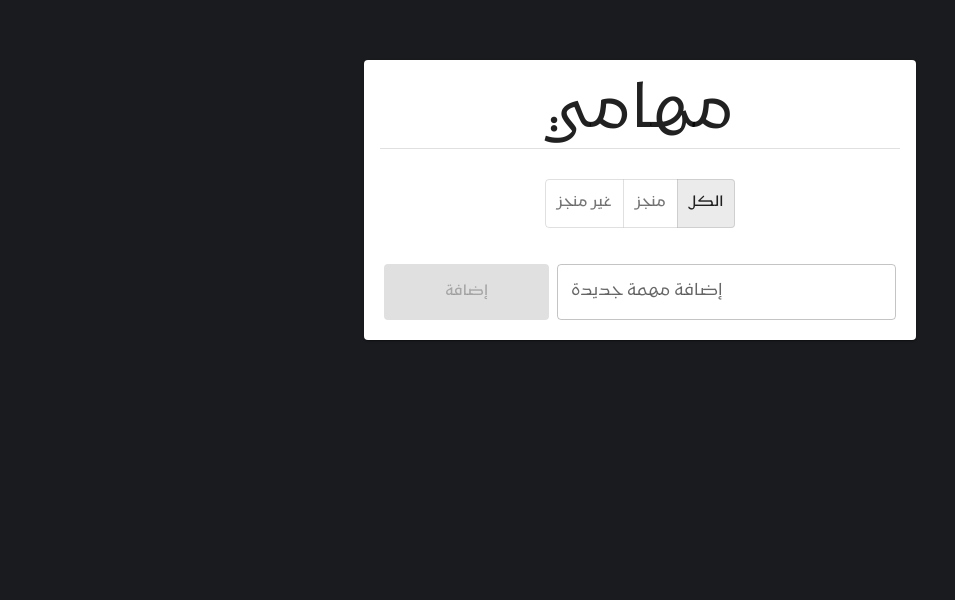
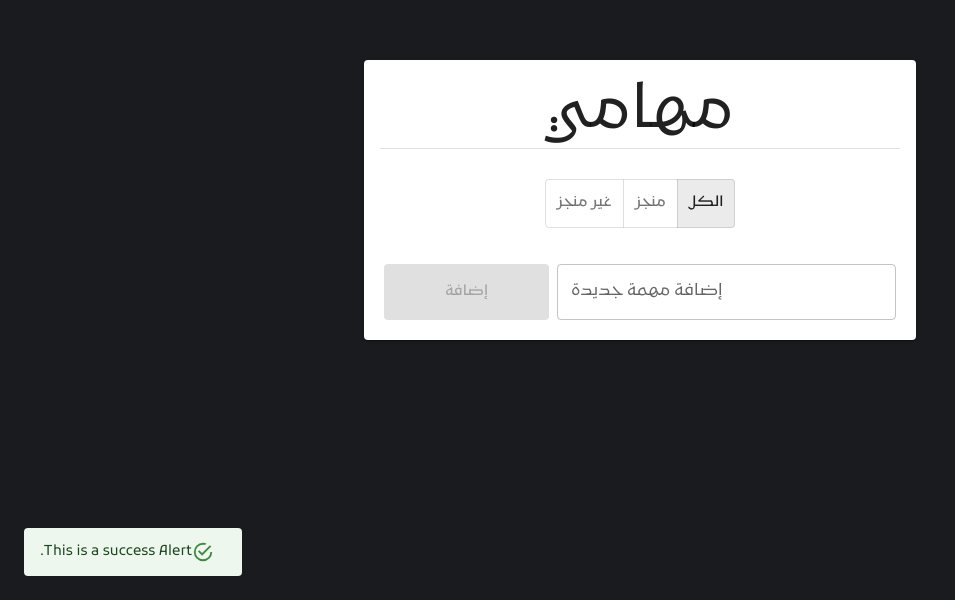
Before and after one commit to khalid-faraj/To-Do-List-React, a React (Create React App) app: page / in a window 1280 px wide. Shown: the part 200-800 px from the top of the page, without its empty margins (0-955 px from the left). Built offline with nearby package versions, Linux system fonts and the light colour scheme.

Commit message:
Adding Toast as Providers

```diff
--- a/src/App.js
+++ b/src/App.js
@@ -7,6 +7,7 @@ import { ToDosContext } from './Contexts/ToDosContext';
 import { v4 as Guid } from 'uuid';
 import { useState } from 'react';
 import ToDo from './Components/ToDo';
+import MySnackBar from './Components/MySnackBar';
 
 const theme = createTheme({
   typography: {
@@ -31,6 +32,15 @@ const stateToDos = [
 
 function App() {
   const [todos, setTodos] = useState(stateToDos);
+  const [open, setOpen] = useState(true);
+
+  function showAndHideToaster() {
+    setOpen(true);
+    setTimeout(() => {
+      setOpen(false);
+    }, 2000);
+  }
+
   return (
     <ThemeProvider theme={theme}>
       <div
@@ -44,6 +54,7 @@ function App() {
           direction: 'rtl',
         }}
       >
+        <MySnackBar open={open} />
         <ToDosContext.Provider value={{ todos, setTodos }}>
           <ToDoList />
         </ToDosContext.Provider>
--- /dev/null
+++ b/src/Components/MySnackBar.js
@@ -0,0 +1,32 @@
+import * as React from 'react';
+import Button from '@mui/material/Button';
+import Snackbar from '@mui/material/Snackbar';
+import IconButton from '@mui/material/IconButton';
+import CloseIcon from '@mui/icons-material/Close';
+import { Alert } from '@mui/material';
+
+export default function MySnackBar({ open }) {
+  const action = (
+    <React.Fragment>
+      <Button color="secondary" size="small">
+        UNDO
+      </Button>
+      <IconButton size="small" aria-label="close" color="inherit">
+        <CloseIcon fontSize="small" />
+      </IconButton>
+    </React.Fragment>
+  );
+
+  return (
+    <div>
+      <Snackbar
+        open={open}
+        autoHideDuration={6000}
+        message="Note archived"
+        action={action}
+      >
+        <Alert severity="success">This is a success Alert.</Alert>
+      </Snackbar>
+    </div>
+  );
+}
```
